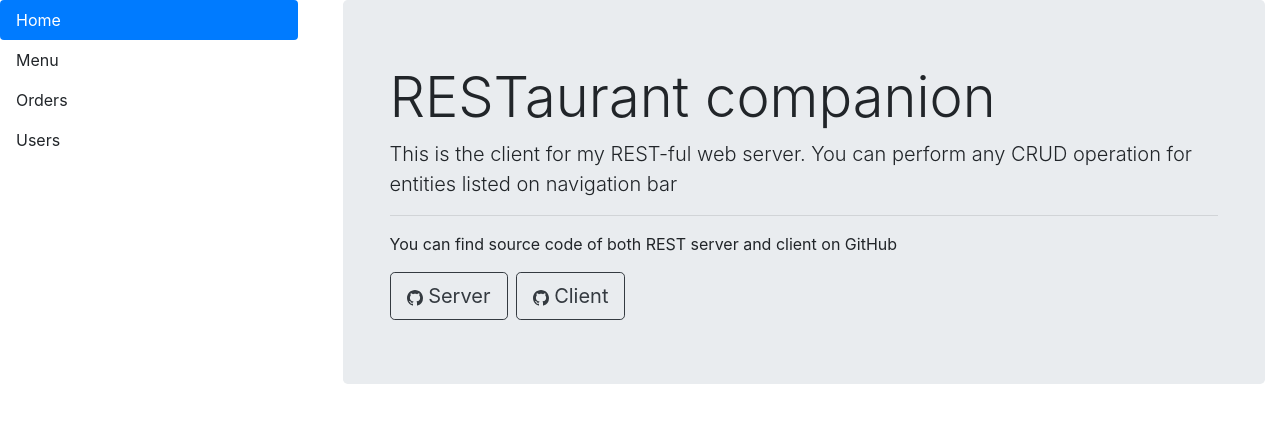
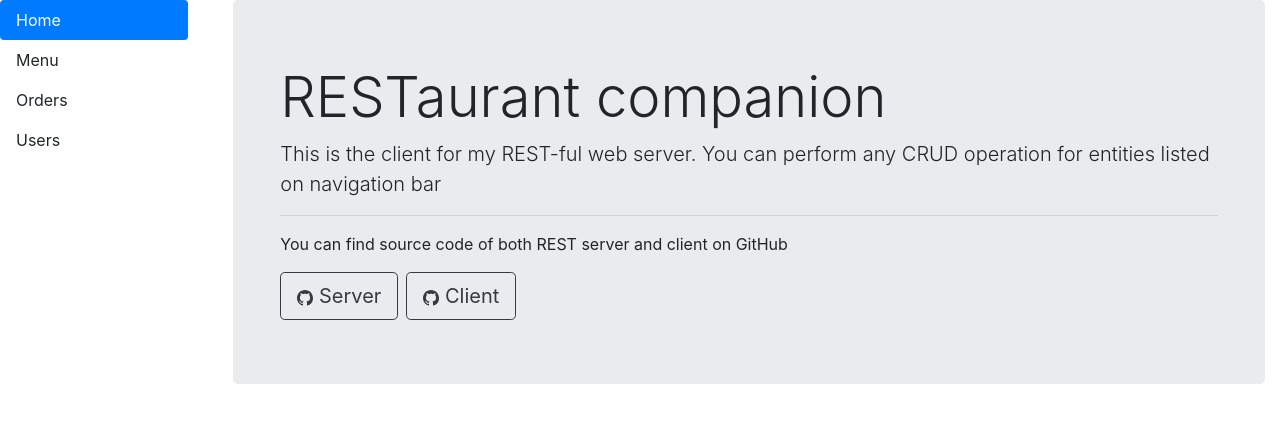
Before and after one commit to SirojiddinSaidmurodov/RESTaurantCompanion-client, a Vue app: page / in a window 1280 px wide. Shown: the top 422 px of the page. Built offline with nearby package versions, Linux system fonts and the light colour scheme.

Commit message:
edit: reduced nav width
Took 8 minutes

```diff
--- a/src/App.vue
+++ b/src/App.vue
@@ -1,7 +1,7 @@
 <template>
 
   <div class="row">
-    <div class="col-3">
+    <div class="col-2">
       <div id="v-pills-tab" aria-orientation="vertical" class="nav flex-column nav-pills" role="tablist">
         <div aria-controls="v-pills-home" aria-selected="true" class="nav-link active"
              data-toggle="pill" role="tab"
@@ -23,7 +23,7 @@
         </div>
       </div>
     </div>
-    <div class="col-9">
+    <div class="col-10">
 
       <div class="container">
         <router-view/>
```
